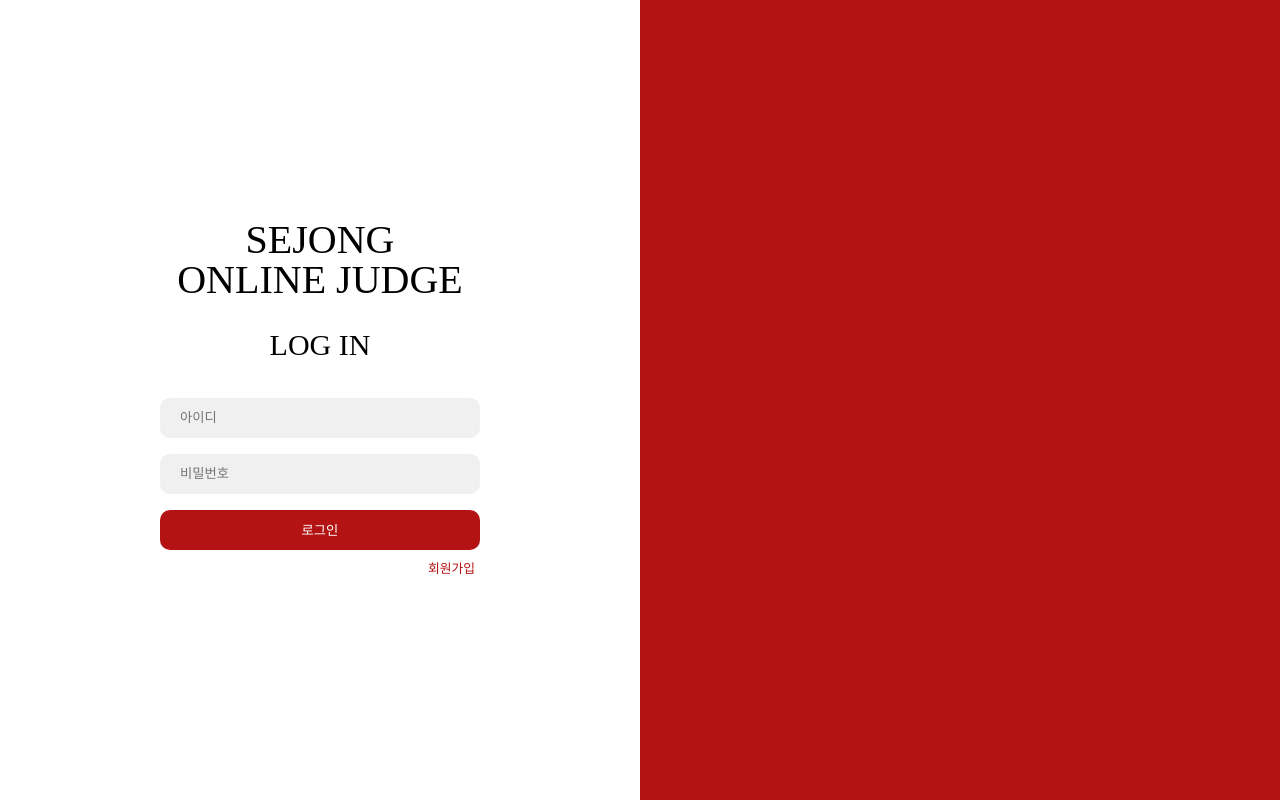
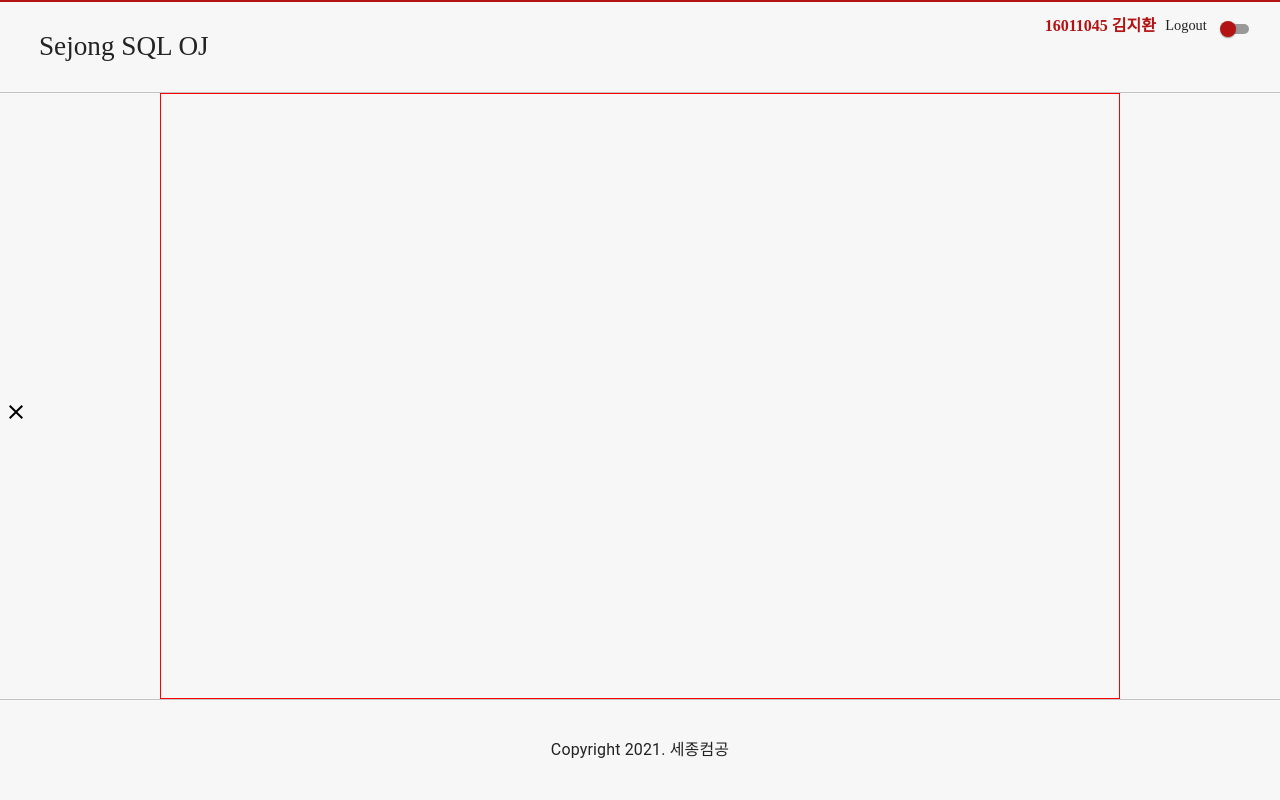
Before and after one commit to donut0310/Sejong-SQL-OJ, a React (Create React App) app in the folder src/client/: page / in a window 1280 px wide. Built offline with nearby package versions, Linux system fonts and the light colour scheme.

Commit message:
Fix routes

```diff
--- a/src/client/src/App.js
+++ b/src/client/src/App.js
@@ -16,10 +16,10 @@ const App = ({ theme }) => {
     <ThemeProvider theme={theme === 'light' ? lightTheme : darkTheme}>
       <GlobalStyles />
       <Switch>
-        <Route exact path="/">
+        <Route exact path="/login">
           <LoginPage />
         </Route>
-        <Route path="/main">
+        <Route path="/">
           <MainWrapper>
             <Modal />
             <Header />
--- a/src/client/src/components/footer/Footer.js
+++ b/src/client/src/components/footer/Footer.js
@@ -6,7 +6,7 @@ import { Typography } from '@material-ui/core'
 const Footer = () => {
   return (
     <FooterWrapper>
-      <Typography>Copyright 2021. 세종컴공 ㅁㄴㅇㅁㄴㅇ</Typography>
+      <Typography>Copyright 2021. 세종컴공</Typography>
     </FooterWrapper>
   )
 }
--- a/src/client/src/components/header/Link.js
+++ b/src/client/src/components/header/Link.js
@@ -86,5 +86,4 @@ const Name = styled.p`
   color: ${(props) => props.theme.POINT};
   font-size: 1rem;
   font-weight: bold;
-  margin-right: 5px;
 `
--- a/src/client/src/components/main/Main.js
+++ b/src/client/src/components/main/Main.js
@@ -9,8 +9,8 @@ import StatusPage from '../../containers/statusPage'
 const Main = () => {
   return (
     <MainWrapper maxWidth="md">
-      <Route path="/main/coding" component={CodingPage} />
-      <Route path="/main/status" component={StatusPage} />
+      <Route path="/coding" component={CodingPage} />
+      <Route path="/status" component={StatusPage} />
     </MainWrapper>
   )
 }
@@ -19,7 +19,6 @@ export default Main
 
 const MainWrapper = styled(Container)`
   flex: 1;
-  /* background: ${(props) => props.theme.BACKGROUND}; */
   border: 1px solid red;
 
   display: flex;
```
